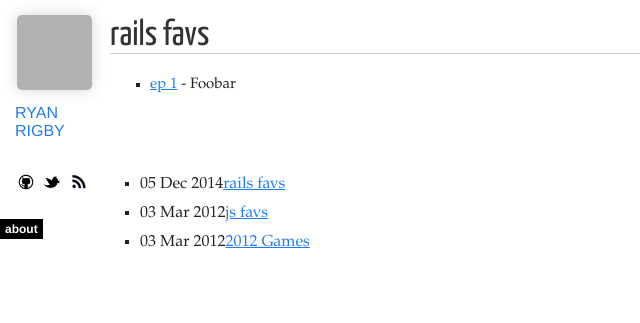
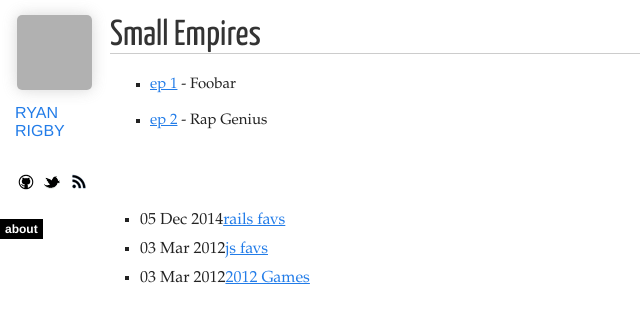
Before and after one commit to rbrigby/frontpage, a Jekyll site: the page built from _posts/2014-12-17-dev-culture.md, in a window 1280 px wide. Shown: the top 323 px of the page, without its empty margins (0-640 px from the left). Built offline with Jekyll 4.4.1, drawn with Linux system fonts in a browser that asks for light colours; nearby versions of some CDN libraries; Markdown is read by kramdown in place of the engine named in the settings; grey boxes are pictures that could not be loaded.

Commit message:
Update 2014-12-17-dev-culture.md

```diff
--- a/_posts/2014-12-17-dev-culture.md
+++ b/_posts/2014-12-17-dev-culture.md
@@ -1,6 +1,6 @@
 ---
 layout: post
-title: rails favs
+title: Small Empires
 ---
 
 {{ page.title }}
@@ -8,3 +8,4 @@ title: rails favs
 
 
 * [ep 1](https://www.youtube.com/watch?v=1CE2TphJPgs) - Foobar
+* [ep 2](https://www.youtube.com/watch?v=T92-MTJYmFc) - Rap Genius
```
